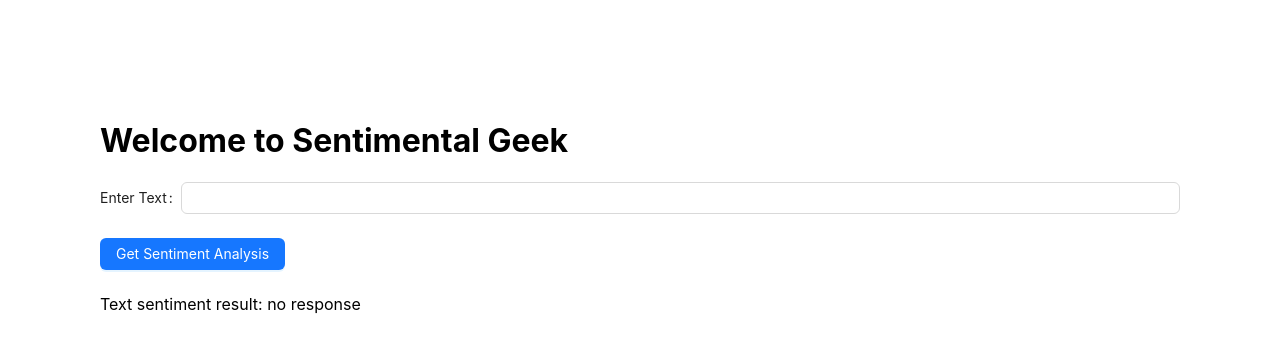
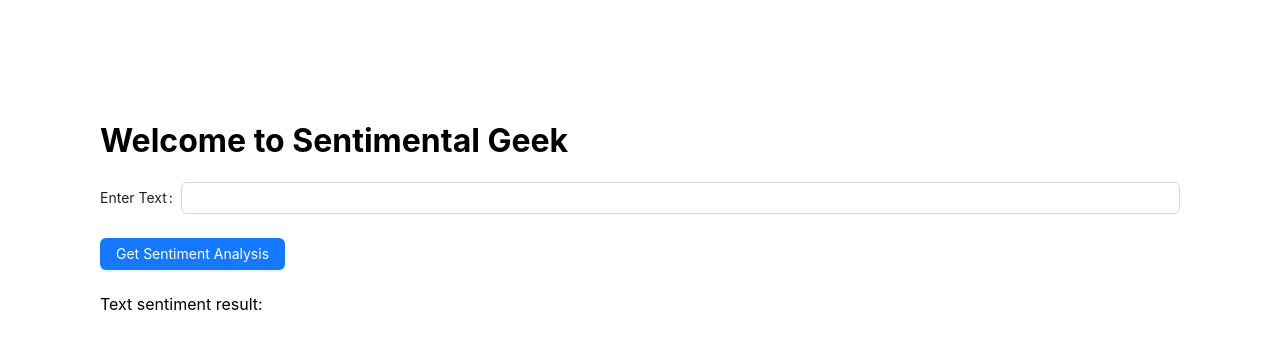
Before and after one commit to mvarlince/sentimental-genie-web, a React (Create React App) app: page / in a window 1280 px wide. Shown: the top 352 px of the page. Built offline with nearby package versions, Linux system fonts and the light colour scheme.

Commit message:
added conditional rendering for response

```diff
--- a/src/components/sentimentForm.jsx
+++ b/src/components/sentimentForm.jsx
@@ -38,21 +38,10 @@ export default function SentimentForm() {
         <p>
           Text sentiment result:
           {!response
-            ? " no response"
+            ? " "
             : response.choices[0].text }
         </p>
       </div>
     </div>
   );
 }
-
-// response.choices[0].text
-
-// HOW COME THIS DOESN'T WORK BC MY THOUGHT PROCESS WAS: IF response[0] DOES NOT EXIST => DO THE REST. but it works without the falsy
-
-  /* <div>
-<p> Text sentiment result: { !response[0]
-                                  ? " "
-                                    : console.log(response.choices[0].text) && response.choices[0].text} </p>
-</div>
-</div> */
```
